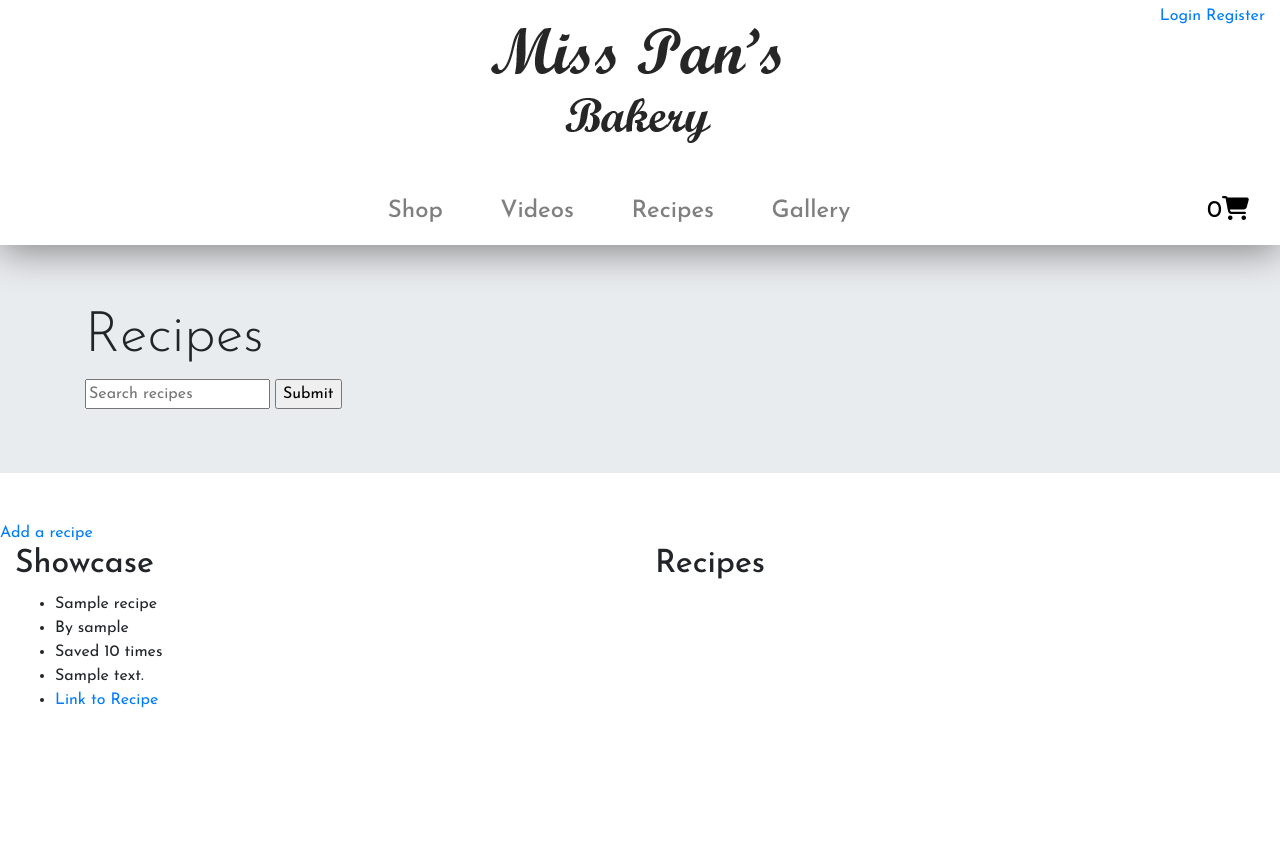
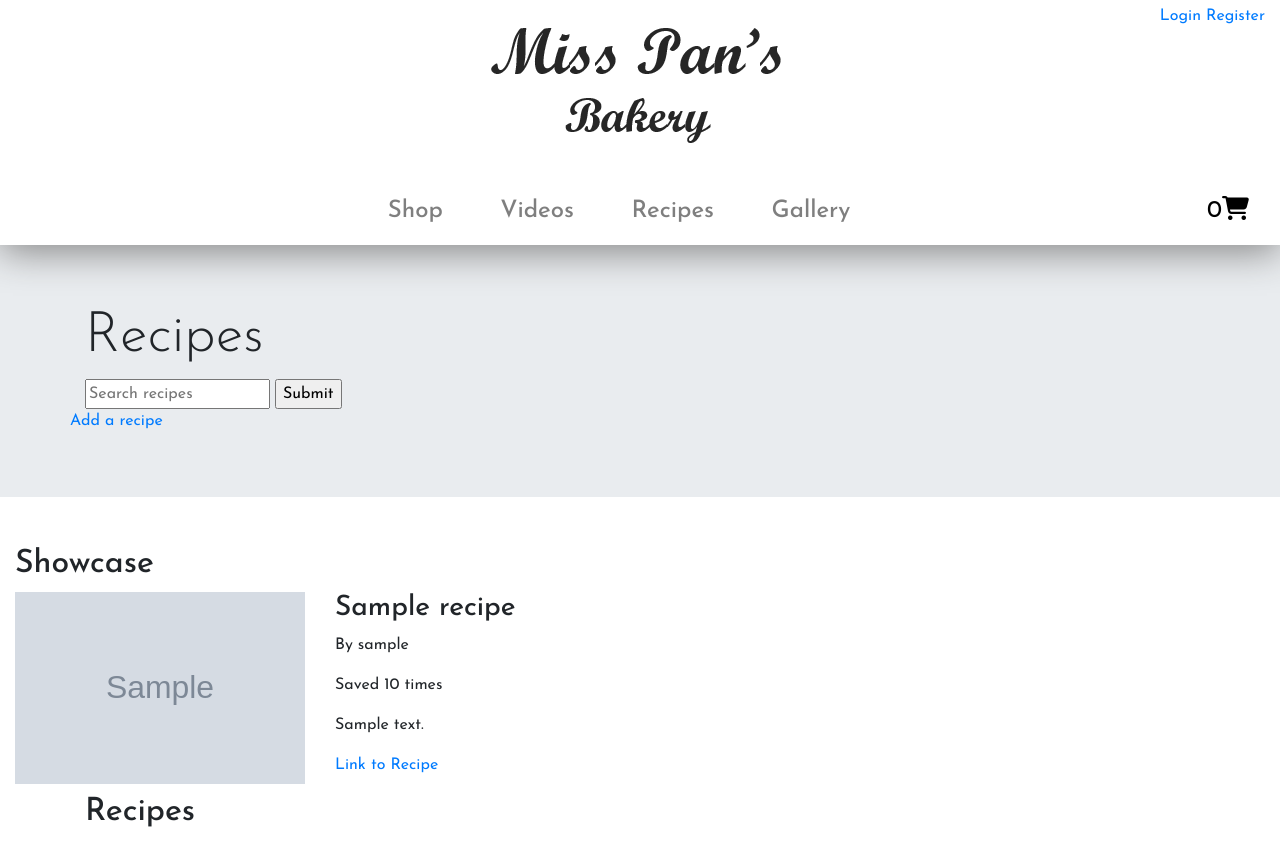
Before and after one commit to Code-Institute-Submissions/fourth-milestone-project-1, a Django app: page /recipes/ in a window 1280 px wide. Before the commit the page ends 708 px from the top, so only its background shows below. Run offline with Django 3.2, Linux system fonts and the light colour scheme; tables that the repository leaves empty hold one stand-in row (values such as "Sample post"); grey boxes marked "Sample" are stand-in pictures; some libraries are stand-ins or nearby versions.

Commit message:
Updated showcased recipes layout on recipes page using bootstrap grid

```diff
--- a/recipes/templates/recipes/recipes.html
+++ b/recipes/templates/recipes/recipes.html
@@ -9,23 +9,32 @@
             <input type="text" maxlength="50" name="search" placeholder="Search recipes">
             <input type="submit" value="Submit">
         </form>
+        <div class="row">
+            <a href="{% url 'add_recipe' %}">Add a recipe</a>
+        </div>
     </div>
 </div>
 <div class="container-fluid mt-5">
     <div class="row">
-        <a href="{% url 'add_recipe' %}">Add a recipe</a>
-
-    </div>
-    <div class="row">
         <div class="col">
             <h2>Showcase</h2>
-            <ul>
-                {% for recipe in showcased_recipes %}
-                    <li>{{ recipe.name }}</li>
-                    <li>By {{ recipe.user }}</li>
-                    <li>Saved {{ recipe.score }} time{{ recipe.score|pluralize }}</li>
-                    <li>{{ recipe.description }}</li>
-                    <li><a href="{% url 'recipe_details' recipe.id %}">Link to Recipe</a></li>
+        <div class="row">
+        {% for recipe in showcased_recipes %}
+            <div class="col-md-6">
+                <div class="row">
+                    <div class="col-md-6">
+                        {% if recipe.image %}
+                            <img src="{{ recipe.image.url }}" class="card-img-top img-fluid" alt="...">
+                        {% else %}
+                            <img src="{% static 'images/noimage.png' %}" class="card-img-top img-fluid" alt="...">
+                        {% endif %}
+                    </div>
+                    <div class="col-md-6">
+                        <h3>{{ recipe.name }}</h3>
+                        <p>By {{ recipe.user }}</p>
+                        <p>Saved {{ recipe.score }} time{{ recipe.score|pluralize }}</p>
+                        <p>{{ recipe.description }}</p>
+                        <p><a href="{% url 'recipe_details' recipe.id %}">Link to Recipe</a></p>
                     {% if user_profile %}
                         {% if user_profile in recipe.saved_by_users.all %}
                                 <form action="{% url 'remove_recipe' recipe.id %}" method="POST">
@@ -41,9 +50,13 @@
                                 </form>
                         {% endif %}
                     {% endif %}
-                {% endfor %}
-            </ul>
+                    </div>
+                </div>
+            </div>
+            {% endfor %}
         </div>
+        <div class="container">
+        <div class="row">
         <div class="col">
             <h2>Recipes</h2>
             <ul>
@@ -72,6 +85,7 @@
             </ul>
         </div>
     </div>
+    </div></div>
     <nav aria-label="recipes pagination">
         {% if recipes.has_other_pages %}
             <ul class="pagination justify-content-center">
```
